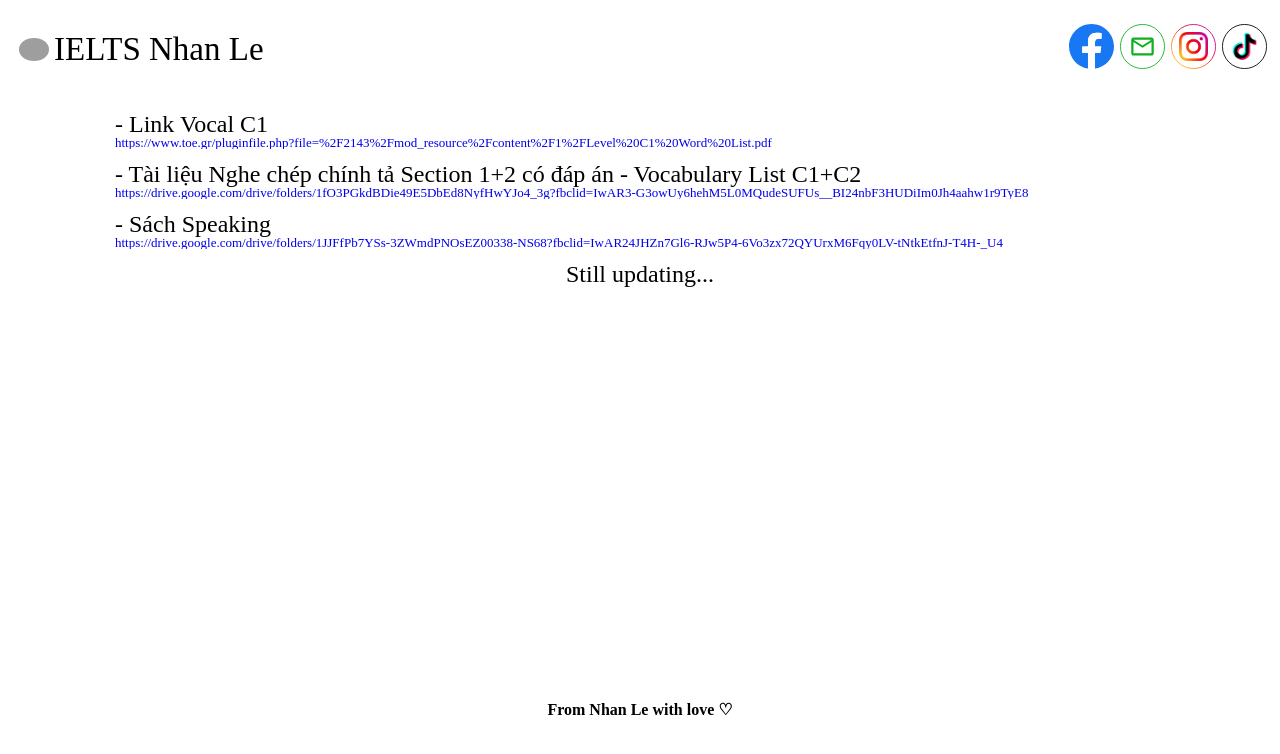
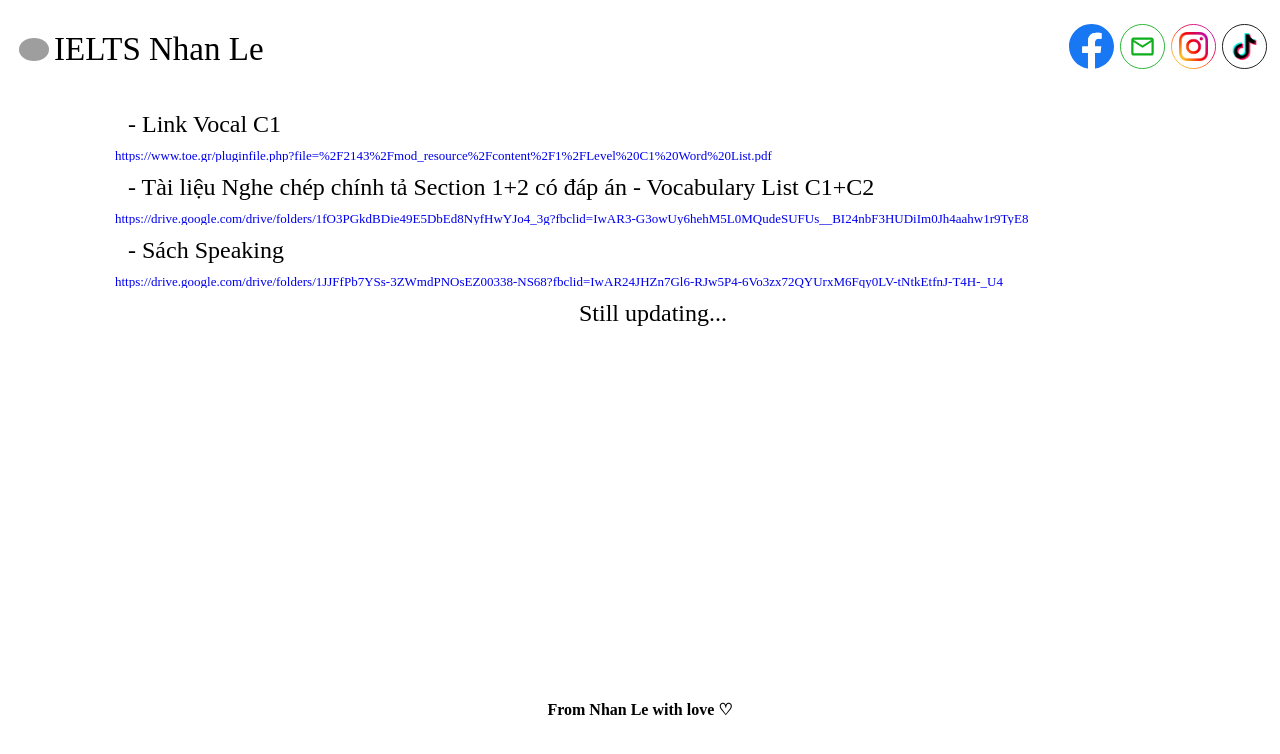
Before and after one commit to mvn-dieunguyen-dn/tranning-react-2021, a React (Create React App) app: page / in a window 1280 px wide. Shown: the top 754 px of the page. Built offline with nearby package versions, Linux system fonts and the light colour scheme; grey boxes are pictures that could not be loaded; a web font is replaced by a local one.

Commit message:
fix: space

```diff
--- a/src/assets/scss/pages/_home.scss
+++ b/src/assets/scss/pages/_home.scss
@@ -36,7 +36,7 @@
   }
   p {
     margin: 0;
-    margin-top: 13px;
+    margin: 13px;
   }
 }
 .slick-slide img {
```
